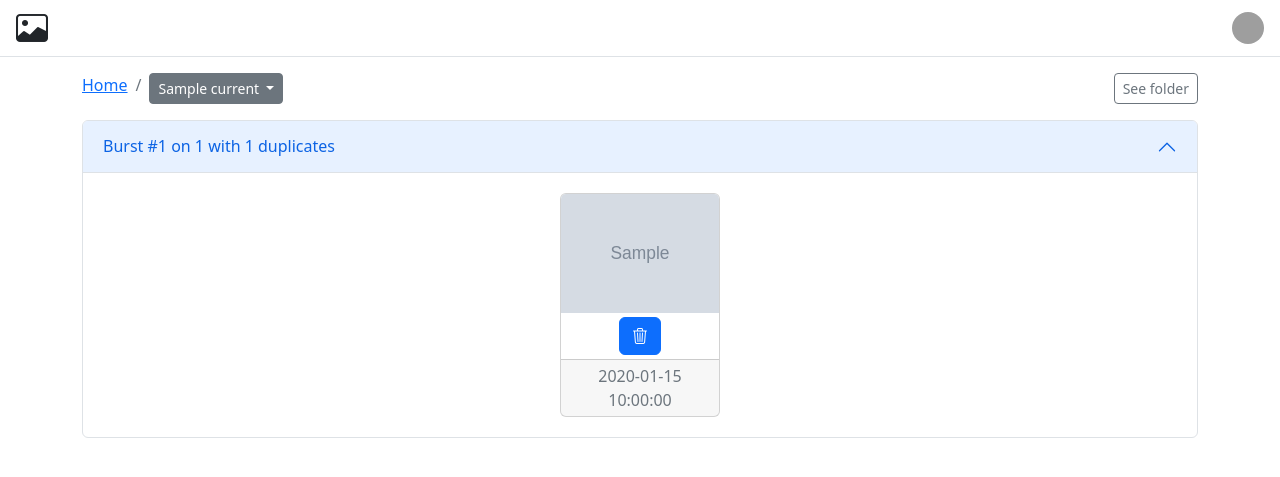
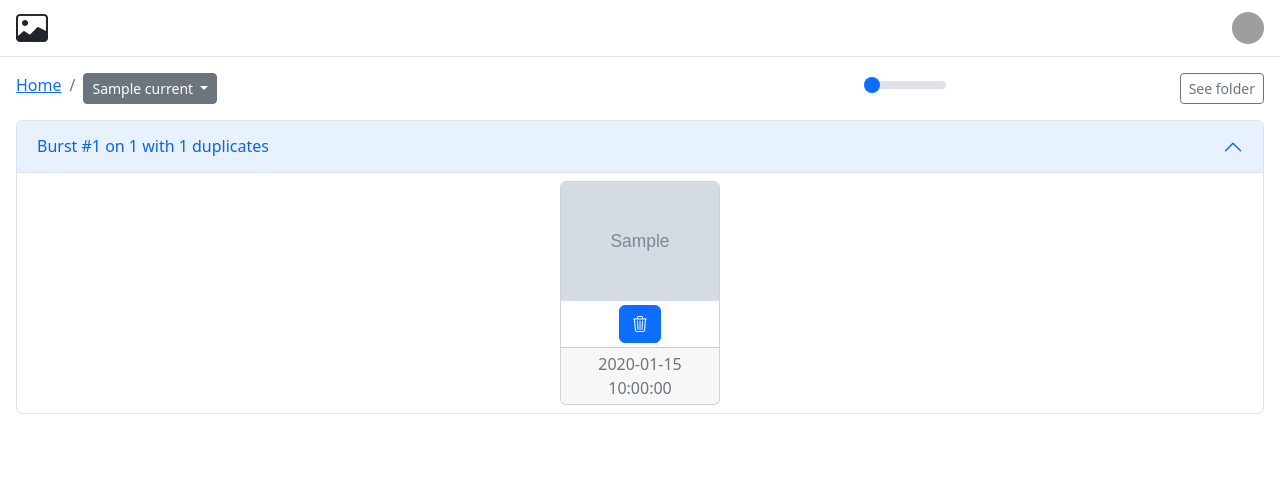
Before and after one commit to batou9150/photo_burst_detection, a Flask app: template photo_burst_detection/templates/burst.html in a window 1280 px wide. Shown: the top 477 px of the page. Run offline with Flask 3, Linux system fonts and the light colour scheme; the template is opened without the code that fills it: most values are stand-ins (such as "Sample title", 1, 10 or a date in 2020); grey boxes marked "Sample" are stand-in pictures; parts of the project's set-up code (start-up, migrations or seed data) failed here and were passed over; grey boxes are pictures that could not be loaded.

Commit message:
improve style and add zoom

```diff
--- a/photo_burst_detection/static/style.css
+++ b/photo_burst_detection/static/style.css
@@ -29,3 +29,7 @@
   border-top-left-radius: 0;
   border-top-right-radius: 0;
 }
+
+.card-photo{
+  width: 10rem;
+}
--- a/photo_burst_detection/templates/burst.html
+++ b/photo_burst_detection/templates/burst.html
@@ -6,7 +6,7 @@
 {% endblock %}
 
 {% block content %}
-<div class="container">
+<div class="px-3">
     <div class="row">
         <div class="col">
             <nav aria-label="breadcrumb">
@@ -34,6 +34,9 @@
                 </ol>
             </nav>
         </div>
+        <div class="col-1 d-flex">
+            <input type="range" class="form-range" min="10" max="70" value="10" step="10" oninput="zoom(this.value)" onchange="zoom(this.value)">
+        </div>
         <div class="col-3 d-flex justify-content-end">
             <a href="/folder/{{ current }}" class="btn btn-outline-secondary btn-sm mb-3">See folder</a>
         </div>
@@ -53,9 +56,9 @@
                     </h2>
                     <div id="burst-{{ burst.id }}-body" class="accordion-collapse collapse {{ 'show' if burst.id == 1 }}"
                          aria-labelledby="burst-{{ burst.id }}-header" data-bs-parent="#accordionExample">
-                        <div class="accordion-body d-flex flex-wrap justify-content-center px-0">
+                        <div class="accordion-body d-flex flex-wrap justify-content-center px-0 py-1">
                             {% for file in burst.files %}
-                            <div class="card m-1" style="width: 10rem;">
+                            <div class="card m-1 card-photo">
                                 <img src="{{ file.link }}" loading="lazy" class="card-img-top"
                                      data-bs-toggle="tooltip" data-bs-placement="top"
                                      data-bs-title="{{ file.link }}">
@@ -92,6 +95,11 @@ function delete_photo(element, link) {
   fetch(link, {method: 'DELETE'});
 }
 
+function zoom(value) {
+    const cardPhotoList = document.querySelectorAll('.card-photo')
+    const c = [...cardPhotoList].map(card => card.style.width=value+'rem')
+}
+
 const tooltipTriggerList = document.querySelectorAll('[data-bs-toggle="tooltip"]')
 const tooltipList = [...tooltipTriggerList].map(tooltipTriggerEl => new bootstrap.Tooltip(tooltipTriggerEl))
 
```
